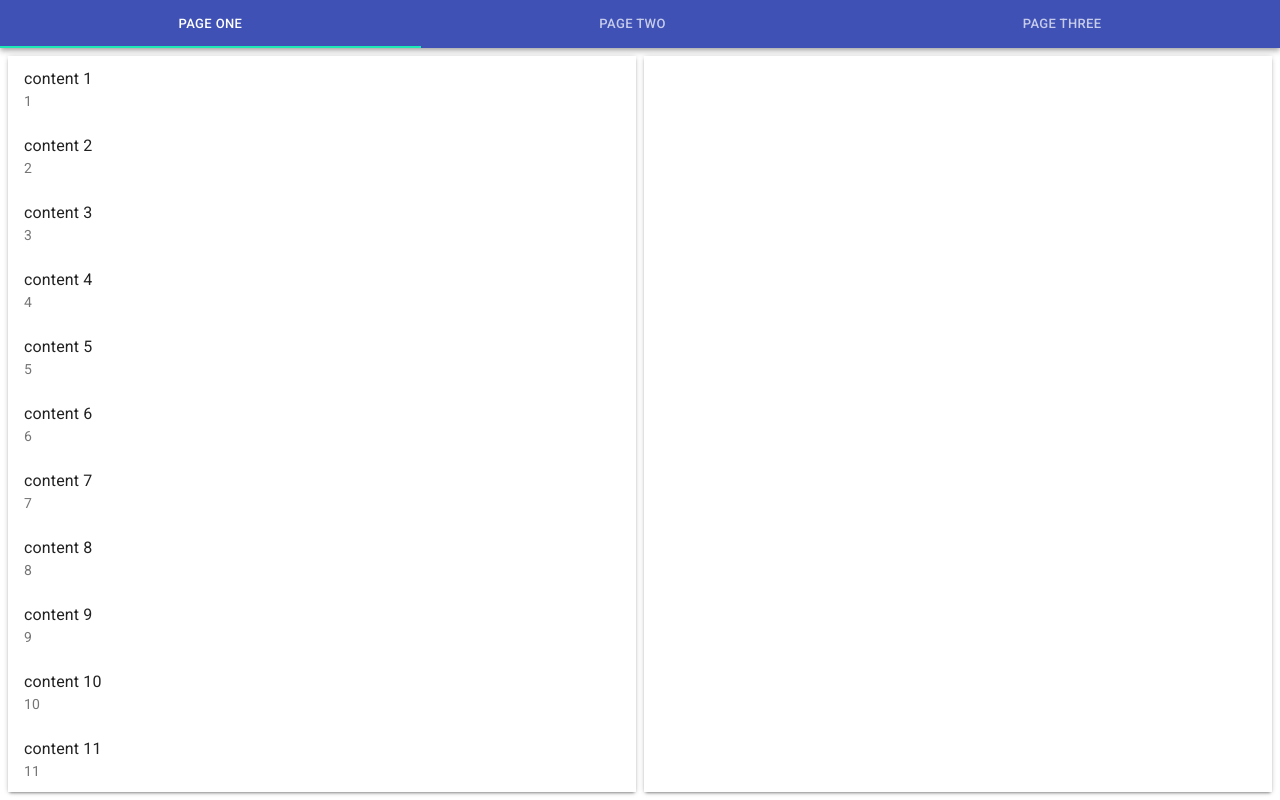
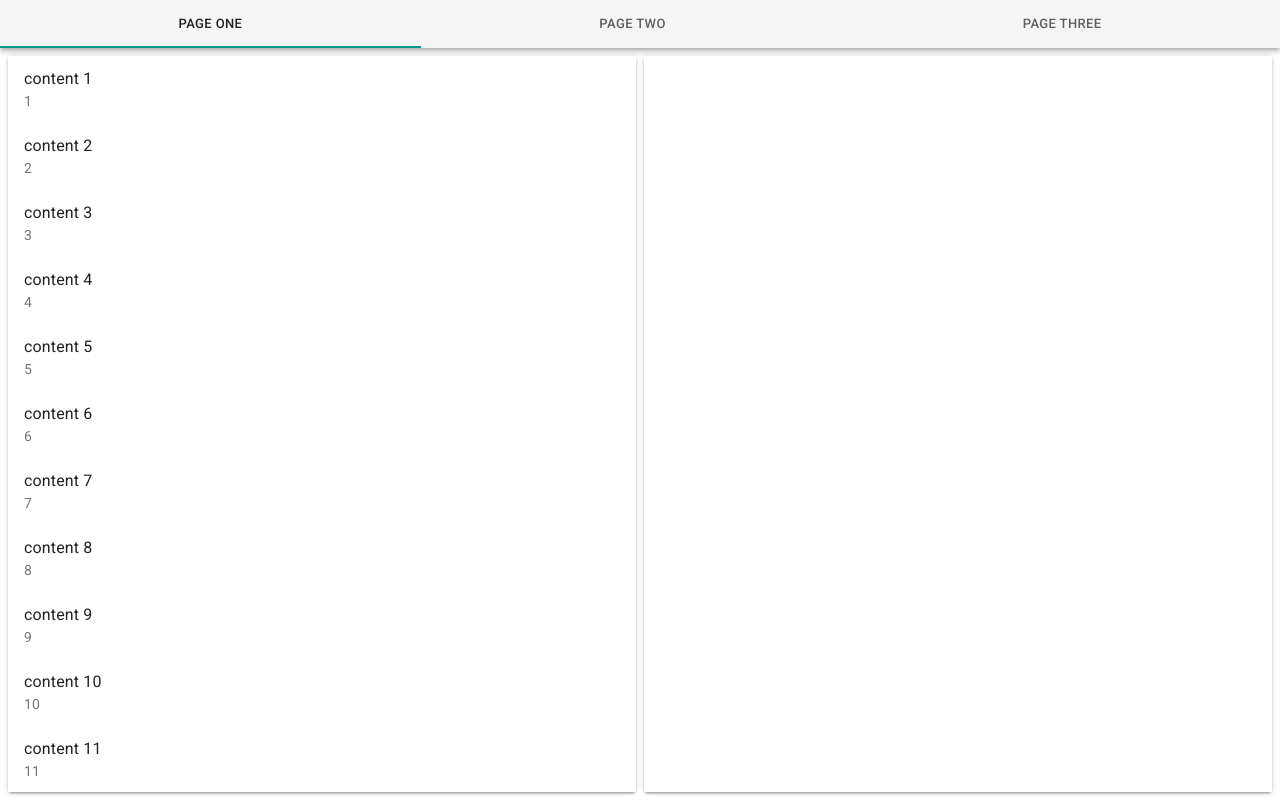
Before and after one commit to skhaz/kioskify, a React (Create React App) app in the folder web/: page / in a window 1280 px wide. Built offline with nearby package versions, Linux system fonts and the light colour scheme; the HTML template or start-up script is replaced by a standard one.

Commit message:
Fix scroll

```diff
--- a/web/src/App.jsx
+++ b/web/src/App.jsx
@@ -22,8 +22,8 @@ const LinkTab = props => <Tab component="a" onClick={event => event.preventDefau
 
 const theme = createMuiTheme({
   palette: {
-    primary: indigo,
-    secondary: teal,
+    primary: teal,
+    secondary: indigo,
   },
   typography: {
     useNextVariants: true,
@@ -50,8 +50,8 @@ export default () => {
   return (
     <MuiThemeProvider theme={theme}>
       <div className={classes.root}>
-        <AppBar position="static">
-          <Tabs variant="fullWidth" value={value} onChange={handleChange}>
+        <AppBar position="static" color="default">
+          <Tabs variant="fullWidth" indicatorColor="primary" value={value} onChange={handleChange}>
             <LinkTab label="Page One" href="page1" />
             <LinkTab label="Page Two" href="page2" />
             <LinkTab label="Page Three" href="page3" />
--- a/web/src/DroppableList.jsx
+++ b/web/src/DroppableList.jsx
@@ -12,6 +12,7 @@ const useStyles = makeStyles(theme => {
   return {
     list: {
       overflow: 'scroll',
+      overflowX: 'hidden',
       height: 'calc(100vh - 64px)',
     }
   }
```
